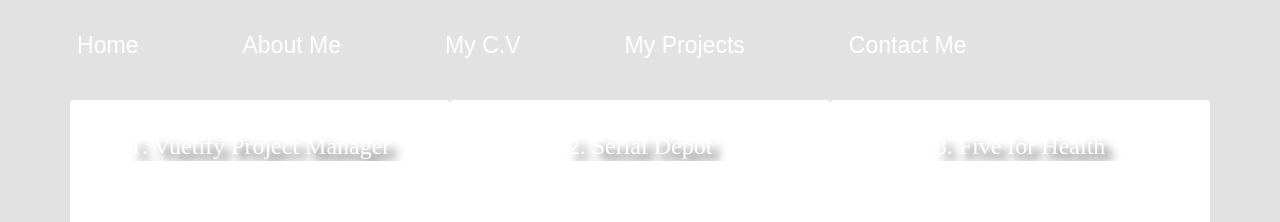
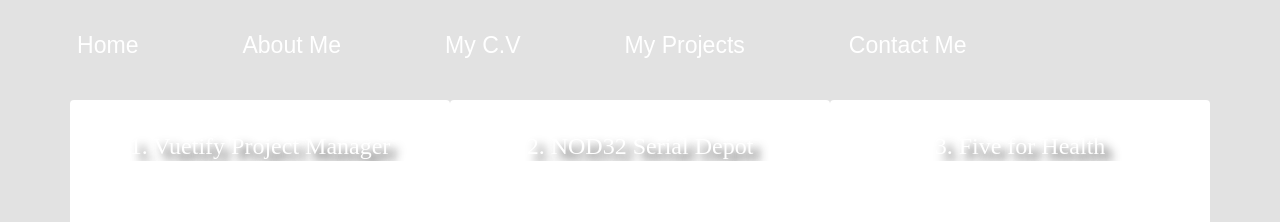
Before and after one commit to HanyTaha61/Portfolio-Nuxt, a Nuxt app: page /projects in a window 1280 px wide. Shown: the top 222 px of the page. Built offline with nearby package versions, Linux system fonts and the light colour scheme.

Commit message:
modify 2

```diff
--- a/pages/projects.vue
+++ b/pages/projects.vue
@@ -35,7 +35,7 @@ export default {
               date: 'Oct. 2021'
             },
             {
-              name: 'Serial Depot',
+              name: 'NOD32 Serial Depot',
               src: "serial depot.jpg",
               url: 'https://serial-depot.netlify.app/',
               technology: ['Nuxt.js', 'Vuetify'],
```
